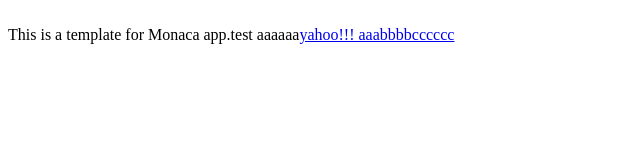
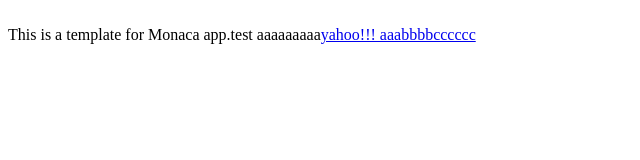
Before and after one commit to asialmakki/citeststg2, a browser extension: page www/index.html in a window 1280 px wide. Shown: the full height of the page, 0-640 px from the left. Drawn offline with Linux system fonts and the light colour scheme.

Commit message:
asdfadfa

```diff
--- a/www/index.html
+++ b/www/index.html
@@ -12,6 +12,6 @@
 </head>
 <body>
 	<br />
-    This is a template for Monaca app.test aaaaaa<a href="http://yahoo.co.jp">yahoo!!! aaabbbbcccccc</a>
+    This is a template for Monaca app.test aaaaaaaaa<a href="http://yahoo.co.jp">yahoo!!! aaabbbbcccccc</a>
 </body>
 </html>
```
